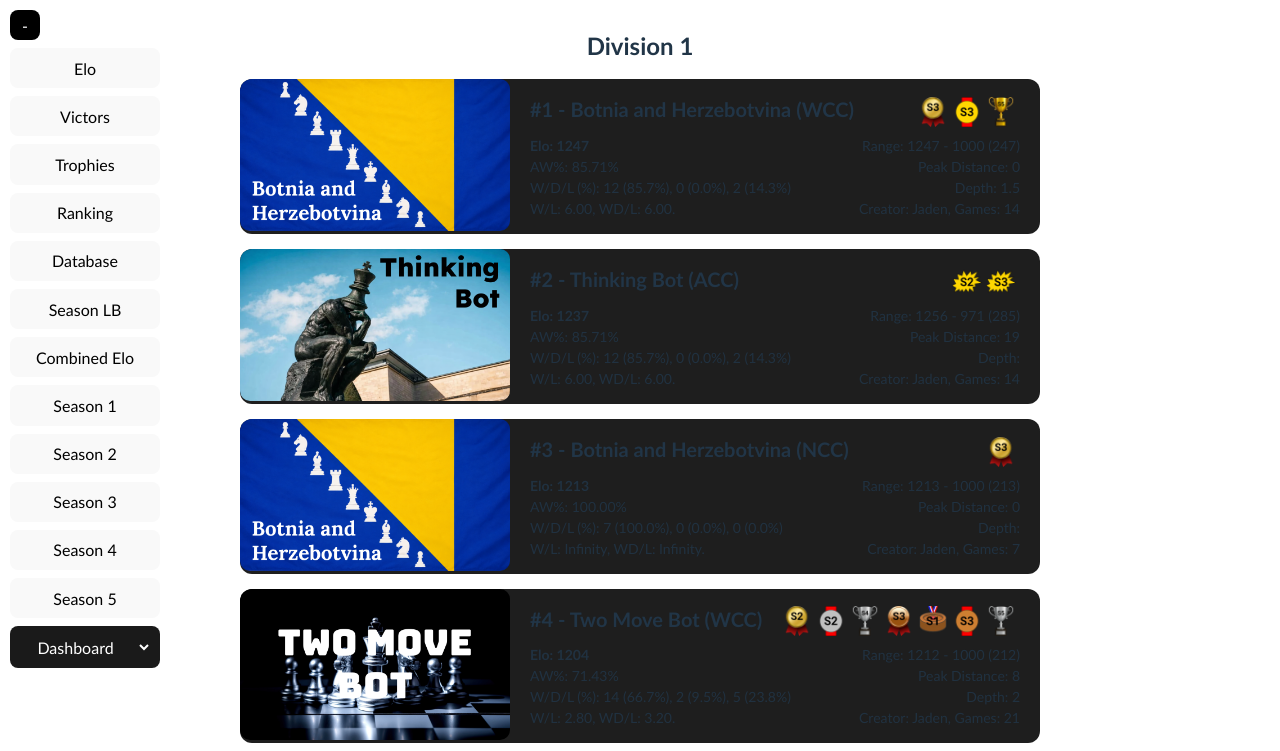
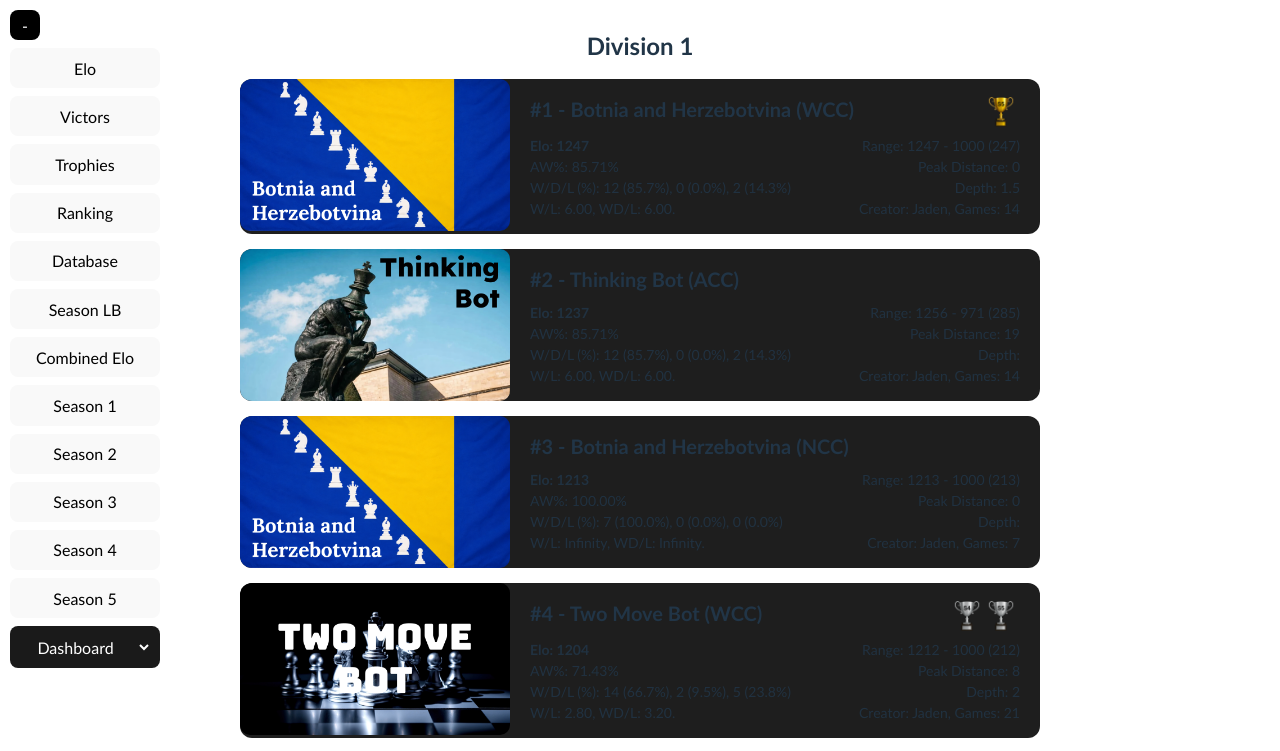
Before and after one commit to JadenVandenBerg/WC_React, a React (Vite) app in the folder wc_react/: page /combinedElo in a window 1280 px wide. Shown: the top 751 px of the page. Built offline with nearby package versions, Linux system fonts and the light colour scheme.

Commit message:
combined elo page'

```diff
--- a/wc_react/src/pages/CombinedElo.tsx
+++ b/wc_react/src/pages/CombinedElo.tsx
@@ -208,6 +208,7 @@ function mapFile(file: string) {
                   <div className="botTitle">#{rank} - {bot.Name} ({bot.dataFile}) {bot.Trophies?.length > 0 && (
                   <div className='trophies' style={{ marginLeft: '8px' }}>
                     {bot.Trophies.map((trophy: string, i: number) => (
+                        bot.dataFile == "WCC" && !trophy.includes("NCC") && !trophy.includes("ACC") && !trophy.includes("FCC") && !trophy.includes("LCC") && !trophy.includes("WCTourney") &&
                       <img
                         key={i}
                         src={`./../img/Trophy/${trophy}.png`}
```
